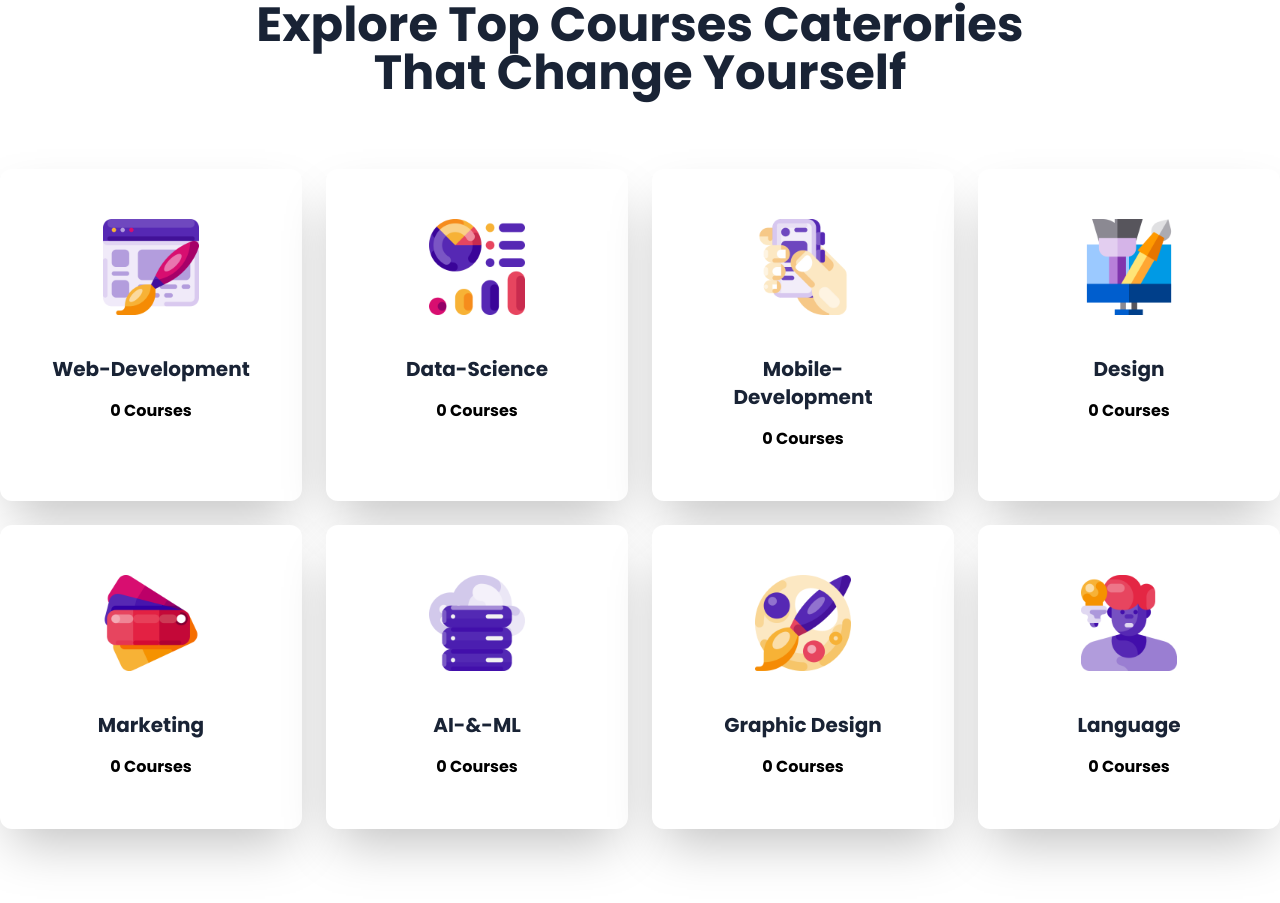
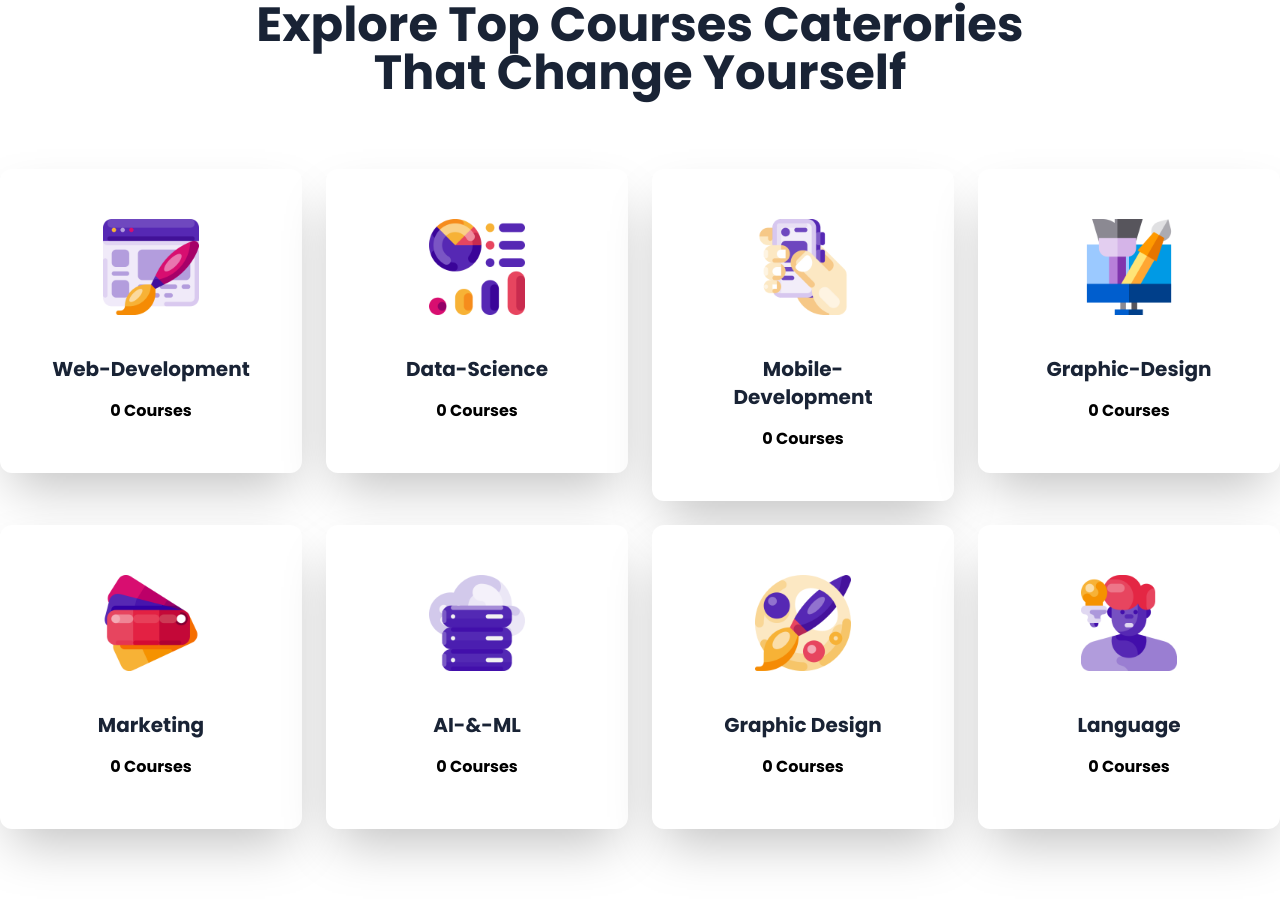
Before and after one commit to khalidhossain5000/hi-study-next-js-full-stack-project-web-app, a Next.js app: page / in a window 1280 px wide. Shown: the part 1381-2284 px from the top of the page. Built offline with nearby package versions, Linux system fonts and the light colour scheme; no server answers; the database is empty; a web font is replaced by a local one.

Commit message:
cateogiryes dynamic title added

```diff
--- /dev/null
+++ b/src/app/(Main-Public)/cateories/[name]/page.js
@@ -0,0 +1,13 @@
+import React, { use } from 'react';
+
+const SingleCategories = ({params}) => {
+    const {name}=use(params)
+
+    return (
+        <div>
+            <h2>welcome to cateory {name}</h2>
+        </div>
+    );
+};
+
+export default SingleCategories;
--- a/src/components/Dashboard/Admin/Add-Course-Form/AddCourseForm.jsx
+++ b/src/components/Dashboard/Admin/Add-Course-Form/AddCourseForm.jsx
@@ -26,6 +26,8 @@ const CATEGORY_OPTIONS = [
   "Design",
   "Marketing",
   "AI-&-ML",
+  "Graphic-Design",
+  "Language",
 ];
 
 const CourseForm = () => {
--- a/src/components/HomePage/Categories/Categories.jsx
+++ b/src/components/HomePage/Categories/Categories.jsx
@@ -1,4 +1,5 @@
 /* eslint-disable @next/next/no-img-element */
+'use client'
 import React from "react";
 import web from "../../../assets/home/categories/web-design.png";
 import design from "../../../assets/home/categories/design.png";
@@ -8,6 +9,7 @@ import it from "../../../assets/home/categories/server.png";
 import data from "../../../assets/home/categories/infographic.png";
 import finance from "../../../assets/home/categories/paint-palette.png";
 import sales from "../../../assets/home/categories/pantone.png";
+import Link from "next/link";
 
 const CATEGORY = [
   {
@@ -23,7 +25,7 @@ const CATEGORY = [
     image: ai,
   },
   {
-    name: "Design",
+    name: "Graphic-Design",
     image: design,
   },
   {
@@ -58,6 +60,7 @@ const AllCategories = () => {
       </h2>
       <div className="grid grid-cols-2 lg:grid-cols-3 xl:grid-cols-4 gap-6 py-12">
         {CATEGORY.map((cat, i) => (
+          <Link href={`/cateories/${cat.name}`} key={i}>
           <div
             key={i}
             className="bg-white dark:bg-[#273041] shadow-2xl dark:shadow-xl rounded-xl p-6 xl:p-[50px] hover:scale-105 hover:cursor-pointer transition duration-500"
@@ -69,7 +72,7 @@ const AllCategories = () => {
               {cat.name}
             </h2>
             <h5 className="text-center font-bold">0 Courses</h5>
-          </div>
+          </div></Link>
         ))}
       </div>
     </div>
```
